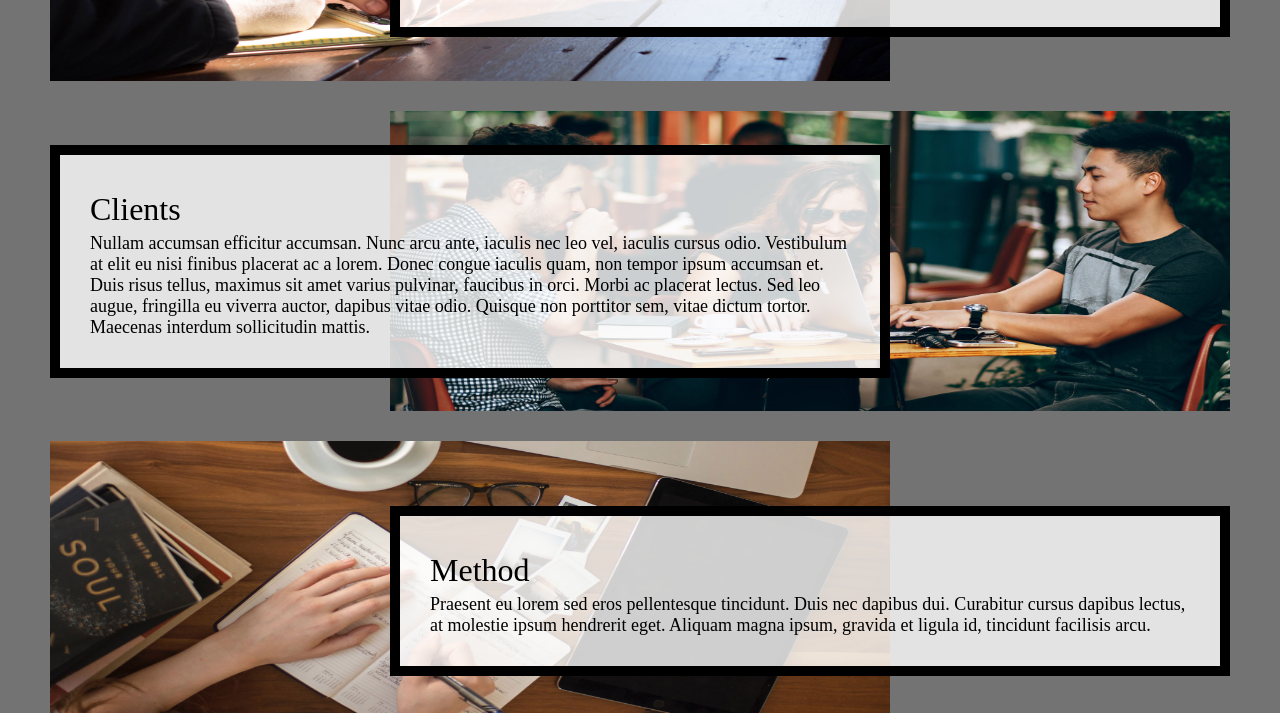
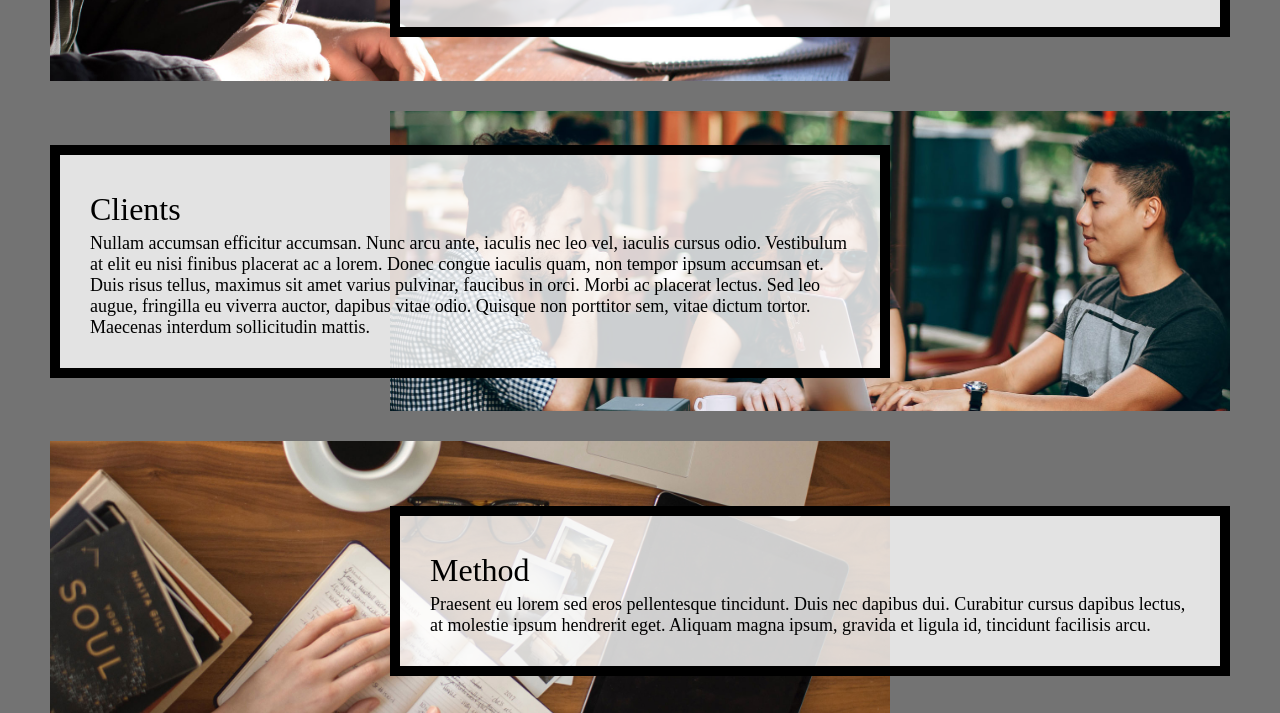
Before and after one commit to anantriv/hw4-2023, a plain HTML site: page index.html in a window 1280 px wide. Shown: the part 701-1414 px from the top of the page. Drawn offline with Linux system fonts and the light colour scheme.

Commit message:
Update style.css

```diff
--- a/css/style.css
+++ b/css/style.css
@@ -117,9 +117,8 @@ a.skip:focus{
 }
 
   /* Requirement 15 code here -- Do not remove this comment. */
-img{
-    width: 100%;
-    height: 100%;
+div{
+    overflow: hidden;
 }
 }
 
```
